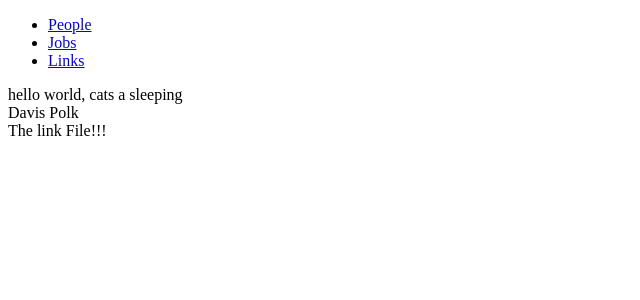
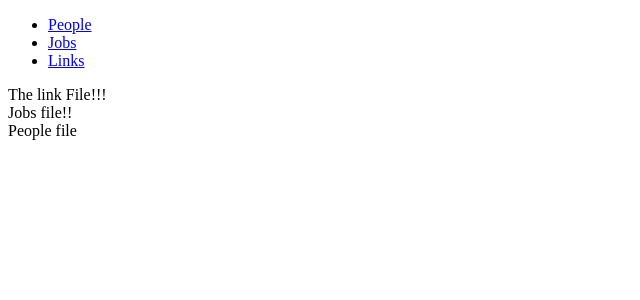
Before and after one commit to JamesLeB/gowanustech, a PHP site: page /home.php in a window 1280 px wide. Shown: the top 300 px of the page, without its empty margins (0-640 px from the left). Run offline with PHP 8.4, Linux system fonts and the light colour scheme; some libraries are stand-ins or nearby versions.

Commit message:
Setting up views and tabs

```diff
--- a/home.php
+++ b/home.php
@@ -1,6 +1,7 @@
 <?php
-  $testing = file_get_contents('views/test.html');
   $links = file_get_contents('views/links.html');
+  $jobs = file_get_contents('views/jobs.html');
+  $people = file_get_contents('views/people.html');
 ?>
 
 <!DOCTYPE html>
@@ -25,9 +26,9 @@
             <li><a href='#tab2'>Jobs</a></li>
             <li><a href='#tab3'>Links</a></li>
           </ul>
-          <div id='tab1'><?php echo $testing; ?></div>
-          <div id='tab2'>Davis Polk</div>
-          <div id='tab3'><?php echo $links; ?></div>
+          <div id='tab1'><?php echo $links; ?></div>
+          <div id='tab2'><?php echo $jobs; ?></div>
+          <div id='tab3'><?php echo $people; ?></div>
         </div>
       </div>
     </div>
--- /dev/null
+++ b/views/jobs.html
@@ -0,0 +1 @@
+Jobs file!!
--- /dev/null
+++ b/views/people.html
@@ -0,0 +1 @@
+People file
```
